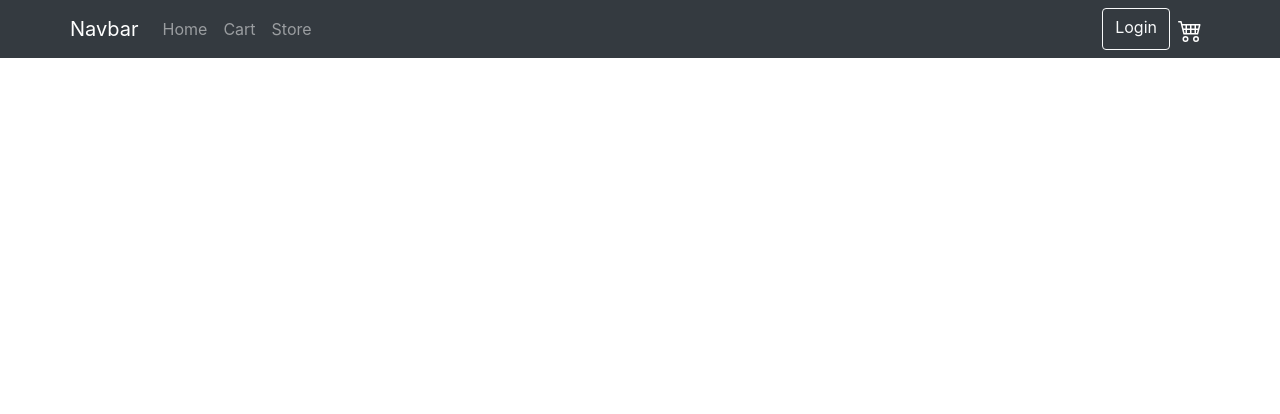
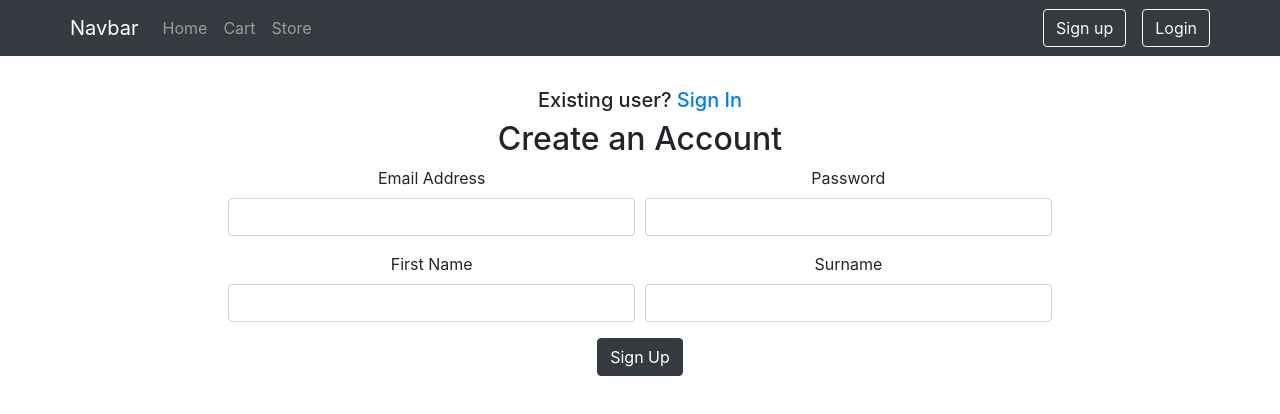
Before and after one commit to samBrownless16/Professional_Practice_Project, a React (Create React App) app: page /signup in a window 1280 px wide. Shown: the top 414 px of the page. Built offline with nearby package versions, Linux system fonts and the light colour scheme.

Commit message:
resolved #8

```diff
--- a/src/components/login.js
+++ b/src/components/login.js
@@ -1,8 +1,9 @@
 import React, { Component } from 'react';
-import { Redirect } from 'react-router-dom';
+import { Link, Redirect } from 'react-router-dom';
 import axios from 'axios';
 import Form from 'react-bootstrap/Form';
 import Button from 'react-bootstrap/Button';
+const port = 4000;
 
 export class Login extends Component {
     constructor(props) {
@@ -19,7 +20,7 @@ export class Login extends Component {
 
     onSubmit = (event) => {
         event.preventDefault();
-        axios.get('http://localhost:4000/loginattempt/', {
+        axios.get(`http://localhost:${port}/loginattempt/`, {
             params: {
                 user: this.state.username,
                 pw: this.state.password
@@ -27,7 +28,7 @@ export class Login extends Component {
         })
         .then(response => {
             if (response.data.length > 0) {
-                this.props.onLogin(this.state.username);
+                this.props.onLogin(response.data[0].firstName);
             } else {
                 this.setState({ username: '', password: '', invalidLogin: true });
             }
@@ -37,31 +38,13 @@ export class Login extends Component {
         });
     }
 
-    /*onSubmit = async (event) => {
-        event.preventDefault();
-        try {
-            var response = await axios.get('http://localhost:4000/loginattempt/', {
-                params: {
-                    user: this.state.username,
-                    pw: this.state.password
-                }
-            });
-            if (response.data.length > 0) {
-                this.props.onLogin(this.state.username);
-            } else {
-                this.setState({ username: '', password: '', invalidLogin: true });
-            }
-        } catch (err) {
-            console.log(err);
-        }
-    }*/
-
     render() {
         if (this.props.username != null) {
             return (<Redirect exact to="/store" />);
         } else {
             return (
-                <div className="Login">
+                <div className="Login topMargin">
+                    <h5>Don't have an account? <Link to="/signup">Sign Up</Link></h5>
                     <div className="container-fluid col-lg-4">
                         <h2>Sign In</h2>
                         <Form onSubmit={this.onSubmit}>
--- a/src/components/navigationBar.js
+++ b/src/components/navigationBar.js
@@ -1,9 +1,10 @@
 import React, { Component } from 'react';
 import { BrowserRouter, Switch, Route, Link } from 'react-router-dom';
+import { Store } from './store';
+import { ProductPage } from './productPage';
 import { Cart } from './cart';
 import { Login } from './login';
-import { Store } from './store';
-import { ProductPage } from './productPage';
+import { Signup } from './signup';
 import Navbar from 'react-bootstrap/Navbar';
 import Container from 'react-bootstrap/Container';
 import Nav from 'react-bootstrap/Nav';
@@ -24,29 +25,34 @@ export class NavigationBar extends Component {
                     <Navbar className="d-flex align-items-center" bg="dark" variant="dark" sticky="top">
                         <Container>
                             <Navbar.Brand href="/">Navbar</Navbar.Brand>
+                            <Navbar.Collapse>
                                 <Nav className="NavLinks">
                                     <Nav.Link href="/">Home</Nav.Link>
                                     <Nav.Link href="/cart">Cart</Nav.Link>
                                     <Nav.Link href="/store">Store</Nav.Link>
                                 </Nav>
+                            </Navbar.Collapse>
                             <Navbar.Collapse className="justify-content-end">
-                                <Nav onSelect={this.handleSelect}>
                                 {this.displayUserOrGuest()}
-                                    <Nav.Link href="/"><Cart4 color="white" size={24}></Cart4></Nav.Link>
-                                </Nav>
                             </Navbar.Collapse>
                         </Container>
                     </Navbar>
                     <Switch>
+                        <Route path="/store" component={Store} exact></Route>
+                        <Route path="/view_product/:id" component={ProductPage} exact></Route>
                         <Route path="/cart" component={Cart} exact></Route>
                         <Route
-                            path="/login"
+                            path="/signup" exact
+                            render={() => (
+                                <Signup onLogin={this.props.handleLogin} />
+                            )}>
+                        </Route>
+                        <Route
+                            path="/login" exact
                             render={() => (
                                 <Login onLogin={this.props.handleLogin} username={this.props.username} />
                             )}>
                         </Route>
-                        <Route path="/store" component={Store} exact></Route>
-                        <Route path="/view_product/:id" component={ProductPage} exact></Route>
                     </Switch>
                 </BrowserRouter>
             </div>
@@ -56,14 +62,20 @@ export class NavigationBar extends Component {
     displayUserOrGuest() {
         if (this.props.username != null) {
             return (
+                <Nav onSelect={this.handleSelect}>
                     <NavDropdown title={this.props.username}>
                         <NavDropdown.Item href="/">Your Orders</NavDropdown.Item>
                         <NavDropdown.Item href="/store" eventKey="Logout">Logout</NavDropdown.Item>
                     </NavDropdown>
+                    <Nav.Link href="/"><Cart4 color="white" size={24}></Cart4></Nav.Link>
+                </Nav>
             );
         } else {
             return (
-                <Link className="btn btn-outline-light" to="/login">Login</Link>
+                <Nav>
+                    <Link to="/signup" className="btn btn-outline-light" id="navbarButton">Sign up</Link>
+                    <Link to="/login" className="btn btn-outline-light" id="navbarButton">Login</Link>
+                </Nav>
             );
         }
     }
--- /dev/null
+++ b/src/components/signup.js
@@ -0,0 +1,106 @@
+import React, { Component } from 'react';
+import { Link, Redirect } from 'react-router-dom';
+import Form from 'react-bootstrap/Form';
+import Col from 'react-bootstrap/Col';
+import Button from 'react-bootstrap/Button';
+import axios from 'axios';
+const port = 4000;
+
+export class Signup extends Component {
+    constructor(props) {
+        super(props);
+        this.onChangeEmail = this.onChangeEmail.bind(this);
+        this.onChangePassword = this.onChangePassword.bind(this);
+        this.onChangeFName = this.onChangeFName.bind(this);
+        this.onChangeSurname = this.onChangeSurname.bind(this);
+    }
+    state = {
+        accCreationFailed: false,
+        accountCreated: false,
+        email: '',
+        password: '',
+        firstName: '',
+        surname: ''
+    }
+
+    onSubmit = (event) => {
+        event.preventDefault();
+        axios.post(`http://localhost:${port}/signup/`, {
+            email: this.state.email,
+            pw: this.state.password,
+            firstName: this.state.firstName,
+            surname: this.state.surname
+        })
+        .then(response => {
+            if (response.statusText === "OK") {
+                this.setState({ accountCreated: true });
+                this.props.onLogin(this.state.firstName);
+            } else {
+                this.setState({ accCreationFailed: true });
+            }
+        })
+        .catch(error => {
+            console.log(error);
+        });
+    }
+
+    render() {
+        if (this.state.accountCreated) {
+            return (<Redirect exact to="/" />);
+        } else {
+            return (
+                <div className="Signup topMargin">
+                    <h5>Existing user? <Link to="/login">Sign In</Link></h5>
+                    <div className="container-fluid col-lg-8">
+                        <h2>Create an Account</h2>
+                        <Form onSubmit={this.onSubmit}>
+                            <Form.Row>
+                                <Form.Group as={Col}>
+                                    <Form.Label>Email Address</Form.Label>
+                                    <Form.Control type="input" value={this.state.email} onChange={this.onChangeEmail} required></Form.Control>
+                                </Form.Group>
+                                <Form.Group as={Col}>
+                                    <Form.Label>Password</Form.Label>
+                                    <Form.Control type="input" value={this.state.password} onChange={this.onChangePassword} required></Form.Control>
+                                </Form.Group>
+                            </Form.Row>
+                            <Form.Row>
+                                <Form.Group as={Col}>
+                                    <Form.Label>First Name</Form.Label>
+                                    <Form.Control type="input" value={this.state.firstName} onChange={this.onChangeFName} required></Form.Control>
+                                </Form.Group>
+                                <Form.Group as={Col}>
+                                    <Form.Label>Surname</Form.Label>
+                                    <Form.Control type="input" value={this.state.surname} onChange={this.onChangeSurname} required></Form.Control>
+                                </Form.Group>
+                            </Form.Row>
+                            <Button variant="dark" type="submit">Sign Up</Button>
+                        </Form>
+                        {this.accountCreationFailedMessage()}
+                    </div>
+                </div>
+            );
+        }
+    }
+
+    accountCreationFailedMessage() {
+        if (this.state.accCreationFailed) {
+            return (
+                <div>
+                    <hr />
+                    <h5 className="redText">Sorry account creation failed, Please try again.</h5>
+                </div>
+            )
+        }
+    }
+
+    // #region onChange Events
+    onChangeEmail(e) { this.setState({ email: e.target.value }); }
+
+    onChangePassword(e) { this.setState({ password: e.target.value }); }
+
+    onChangeFName(e) { this.setState({ firstName: e.target.value }); }
+
+    onChangeSurname(e) { this.setState({ surname: e.target.value }); }
+    // #endregion
+}
--- a/src/stylesheets/mainStyle.css
+++ b/src/stylesheets/mainStyle.css
@@ -47,6 +47,10 @@
     border-radius: 10px;
 }
 
+#navbarButton {
+    margin-left: 1em;
+}
+
 .margin {
     margin: 2em;
 }
```
Also changed, not shown: 1 other file (tests, documents, lock files or other folders). Lines whose indentation alone changed are shown as unchanged.
